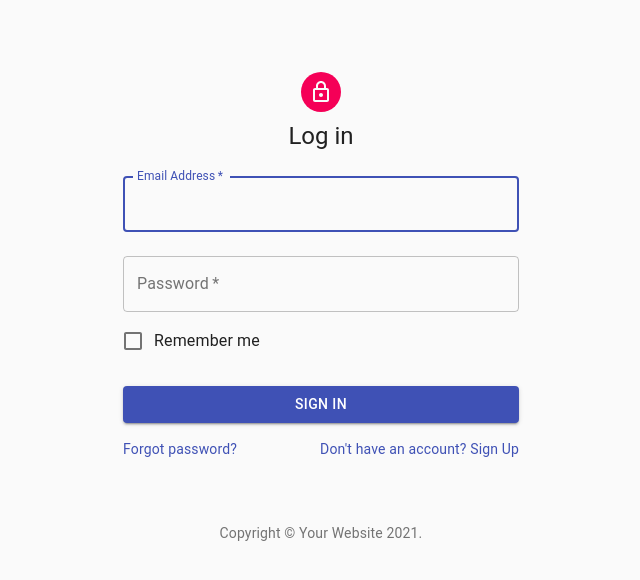
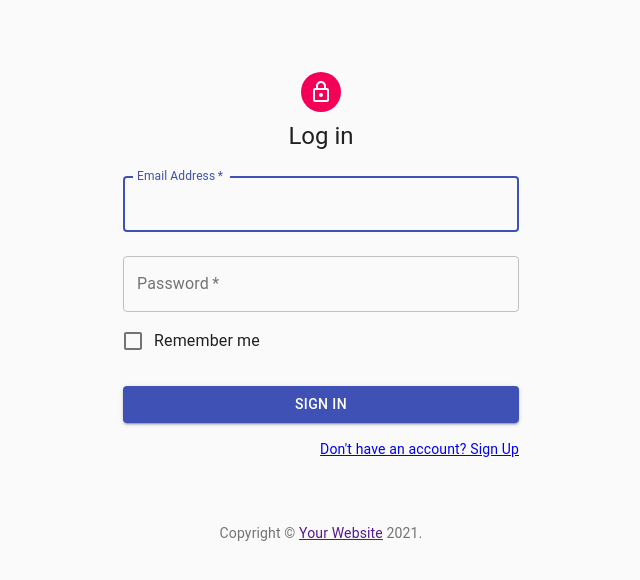
Before and after one commit to kdshah6593/the-sports-report-frontend, a React (Create React App) app: page /login in a window 1280 px wide. Shown: the top 580 px of the page, without its empty margins (319-959 px from the left). Built offline with nearby package versions, Linux system fonts and the light colour scheme.

Commit message:
working links between sign up and login page

```diff
--- a/src/components/Login.js
+++ b/src/components/Login.js
@@ -5,13 +5,14 @@ import CssBaseline from '@material-ui/core/CssBaseline';
 import TextField from '@material-ui/core/TextField';
 import FormControlLabel from '@material-ui/core/FormControlLabel';
 import Checkbox from '@material-ui/core/Checkbox';
-import Link from '@material-ui/core/Link';
+// import Link from '@material-ui/core/Link';
 import Grid from '@material-ui/core/Grid';
 import Box from '@material-ui/core/Box';
 import LockOutlinedIcon from '@material-ui/icons/LockOutlined';
 import Typography from '@material-ui/core/Typography';
 import { makeStyles } from '@material-ui/core/styles';
 import Container from '@material-ui/core/Container';
+import { Link } from 'react-router-dom'
 
 function Copyright() {
   return (
@@ -95,14 +96,14 @@ export default function SignIn() {
           >
             Sign In
           </Button>
-          <Grid container>
-            <Grid item xs>
+          <Grid container justify="flex-end">
+            {/* <Grid item xs>
               <Link href="#" variant="body2">
                 Forgot password?
               </Link>
-            </Grid>
+            </Grid> */}
             <Grid item>
-              <Link href="#" variant="body2">
+              <Link to={`/signup`} variant="body2">
                 {"Don't have an account? Sign Up"}
               </Link>
             </Grid>
--- a/src/components/Signup.js
+++ b/src/components/Signup.js
@@ -5,13 +5,14 @@ import CssBaseline from '@material-ui/core/CssBaseline';
 import TextField from '@material-ui/core/TextField';
 import FormControlLabel from '@material-ui/core/FormControlLabel';
 import Checkbox from '@material-ui/core/Checkbox';
-import Link from '@material-ui/core/Link';
+// import Link from '@material-ui/core/Link';
 import Grid from '@material-ui/core/Grid';
 import Box from '@material-ui/core/Box';
 import LockOutlinedIcon from '@material-ui/icons/LockOutlined';
 import Typography from '@material-ui/core/Typography';
 import { makeStyles } from '@material-ui/core/styles';
 import Container from '@material-ui/core/Container';
+import { Link } from 'react-router-dom'
 
 function Copyright() {
   return (
@@ -118,12 +119,12 @@ export default function SignUp() {
                 autoComplete="current-password"
               />
             </Grid>
-            <Grid item xs={12}>
+            {/* <Grid item xs={12}>
               <FormControlLabel
                 control={<Checkbox value="allowExtraEmails" color="primary" />}
                 label="I want to receive inspiration, marketing promotions and updates via email."
               />
-            </Grid>
+            </Grid> */}
           </Grid>
           <Button
             type="submit"
@@ -136,7 +137,7 @@ export default function SignUp() {
           </Button>
           <Grid container justify="flex-end">
             <Grid item>
-              <Link href="#" variant="body2">
+              <Link to={`/login`} variant="body2">
                 Already have an account? Sign in
               </Link>
             </Grid>
```
